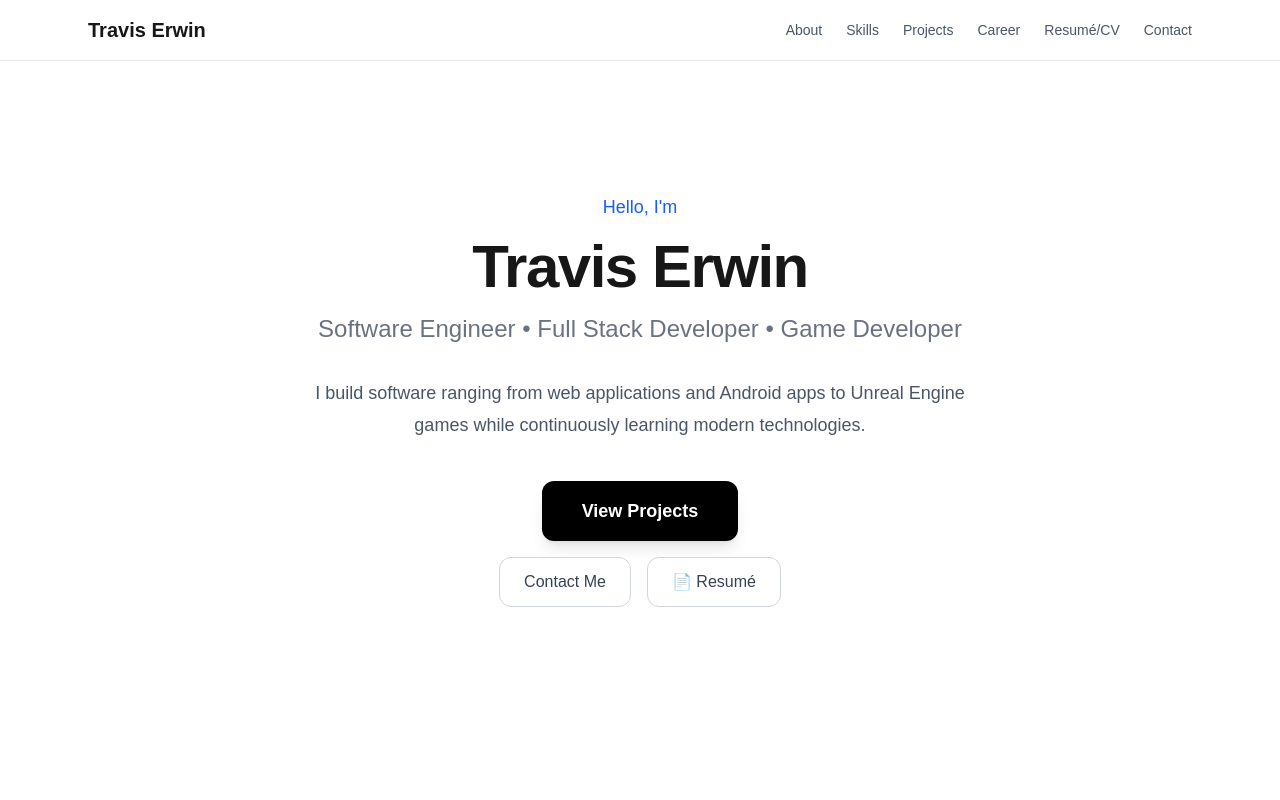
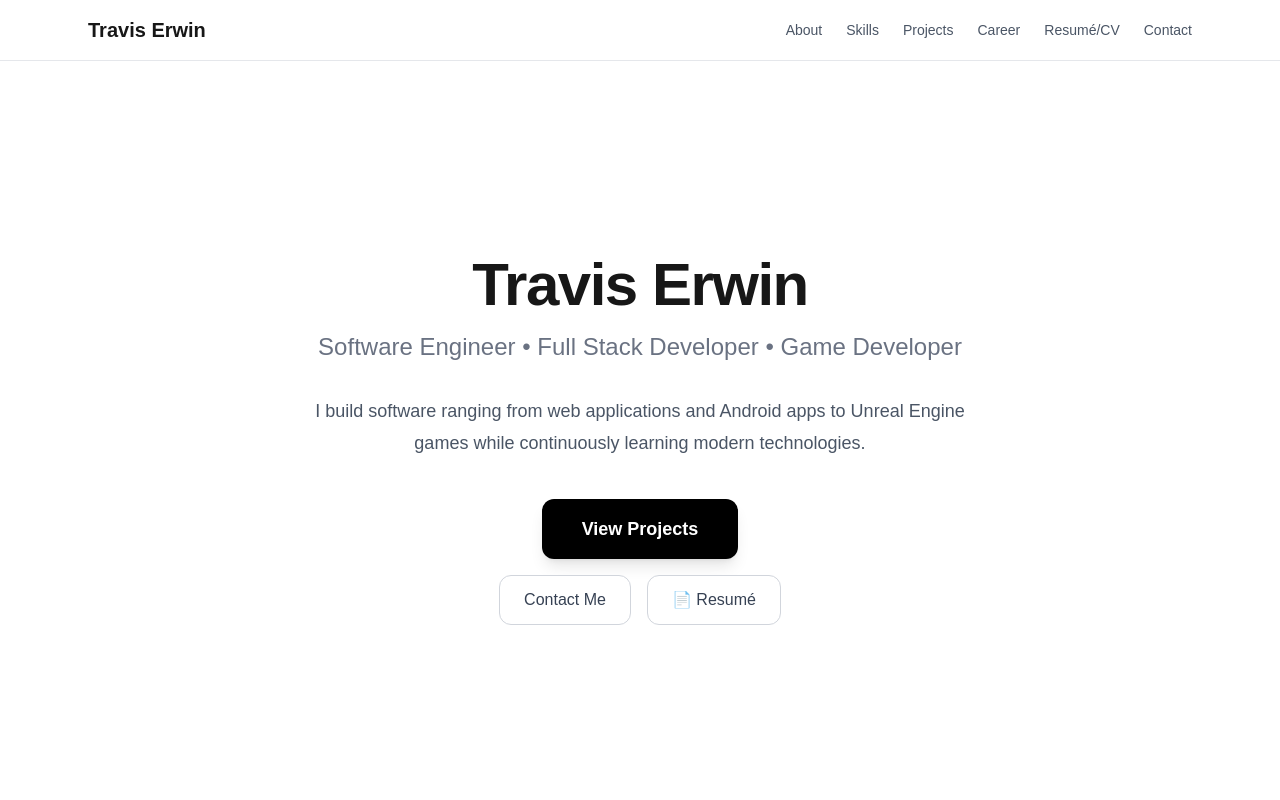
Before and after one commit to Travasauras/travis-portfolio, a Next.js app: page / in a window 1280 px wide. Shown: the top 800 px of the page. Built offline with nearby package versions, Linux system fonts and the light colour scheme.

Commit message:
updated hero

```diff
--- a/src/components/Hero.tsx
+++ b/src/components/Hero.tsx
@@ -1,15 +1,11 @@
 export default function Hero() {
   return (
-    <section className="flex min-h-screen flex-col items-center justify-center px-6 text-center">
-      <p className="mb-4 text-lg font-medium text-blue-600">
-        Hello, I'm
-      </p>
-
-      <h1 className="text-6xl font-extrabold tracking-tight">
+    <section className="flex min-h-screen flex-col items-center justify-center px-6 pt-20 text-center">
+      <h1 className="text-4xl font-extrabold tracking-tight sm:text-5xl md:text-6xl">
         Travis Erwin
       </h1>
 
-      <h2 className="mt-4 text-2xl text-gray-500">
+      <h2 className="mt-4 text-xl text-gray-500 sm:text-2xl">
         Software Engineer • Full Stack Developer • Game Developer
       </h2>
 
@@ -20,7 +16,6 @@ export default function Hero() {
       </p>
 
       <div className="mt-10 flex flex-col items-center gap-4">
-        {/* Primary Button */}
         <a
           href="#projects"
           className="rounded-xl bg-black px-10 py-4 text-lg font-semibold text-white shadow-lg transition-all duration-300 hover:-translate-y-1 hover:bg-gray-800 hover:shadow-xl"
@@ -28,8 +23,7 @@ export default function Hero() {
           View Projects
         </a>
 
-        {/* Secondary Buttons */}
-        <div className="flex gap-4">
+        <div className="flex flex-col gap-4 sm:flex-row">
           <a
             href="#contact"
             className="rounded-xl border border-gray-300 bg-white px-6 py-3 font-medium text-gray-700 transition-all duration-300 hover:-translate-y-1 hover:border-blue-500 hover:text-blue-600 hover:shadow-md"
```
